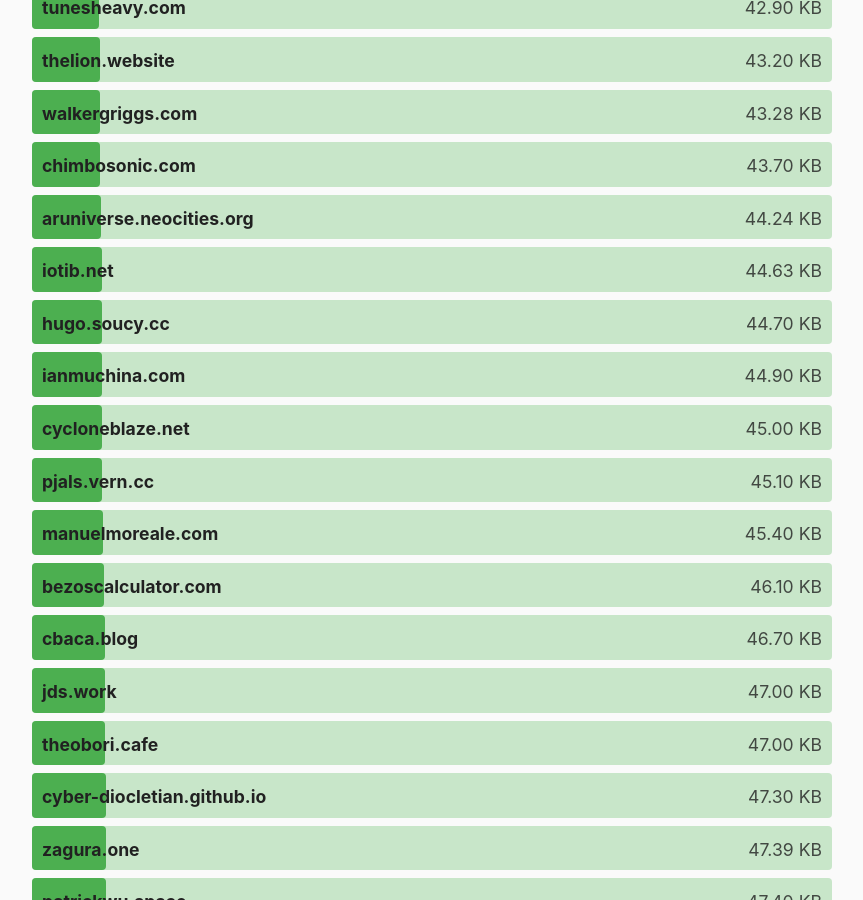
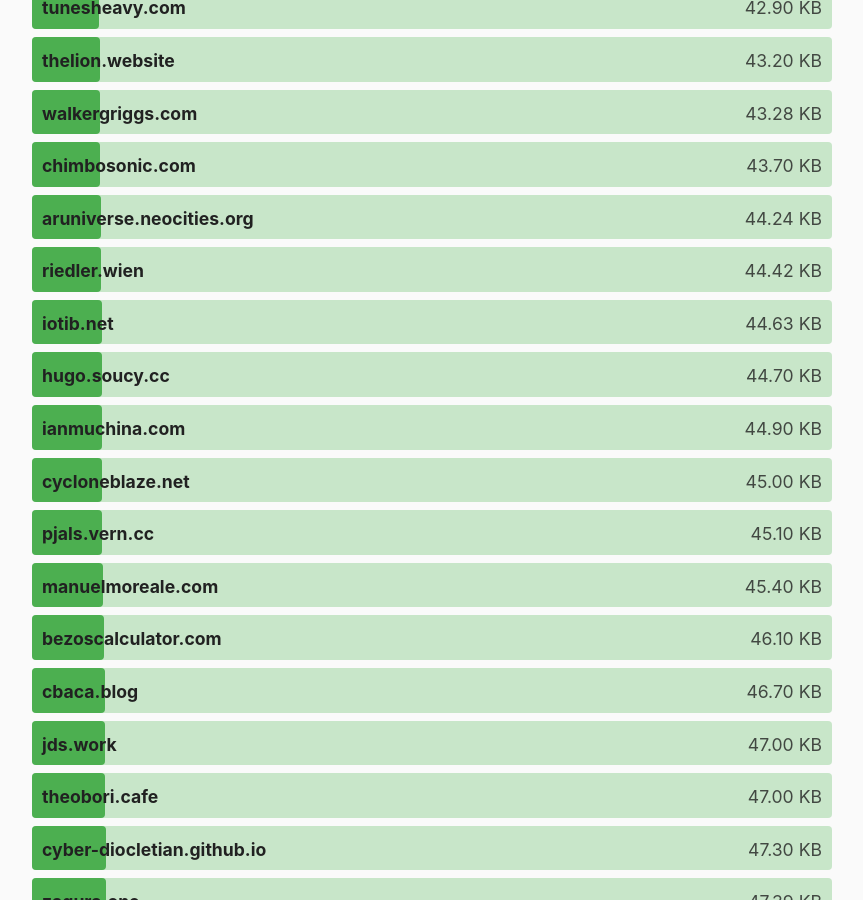
Before and after one commit to kevquirk/512kb.club, a Jekyll site: the page built from index.md, in a window 1280 px wide and 900 px high, scrolled down 17364 px. Shown: the whole window, without its empty margins (208-1071 px from the left). Built offline with Jekyll 4.4.1, drawn with Linux system fonts in a browser that asks for light colours; some of the changed text lies outside the part shown.

Commit message:
updated riedler.wien size
…and also changed http to https because… yeah.

```diff
--- a/_data/sites.yml
+++ b/_data/sites.yml
@@ -3259,9 +3259,9 @@
   last_checked: 2023-12-07
 
 - domain: riedler.wien
-  url: http://riedler.wien/music/
-  size: 138
-  last_checked: 2022-08-17
+  url: https://riedler.wien/music/
+  size: 44.42
+  last_checked: 2024-09-27
 
 - domain: rishigoomar.com
   url: https://rishigoomar.com/
```
